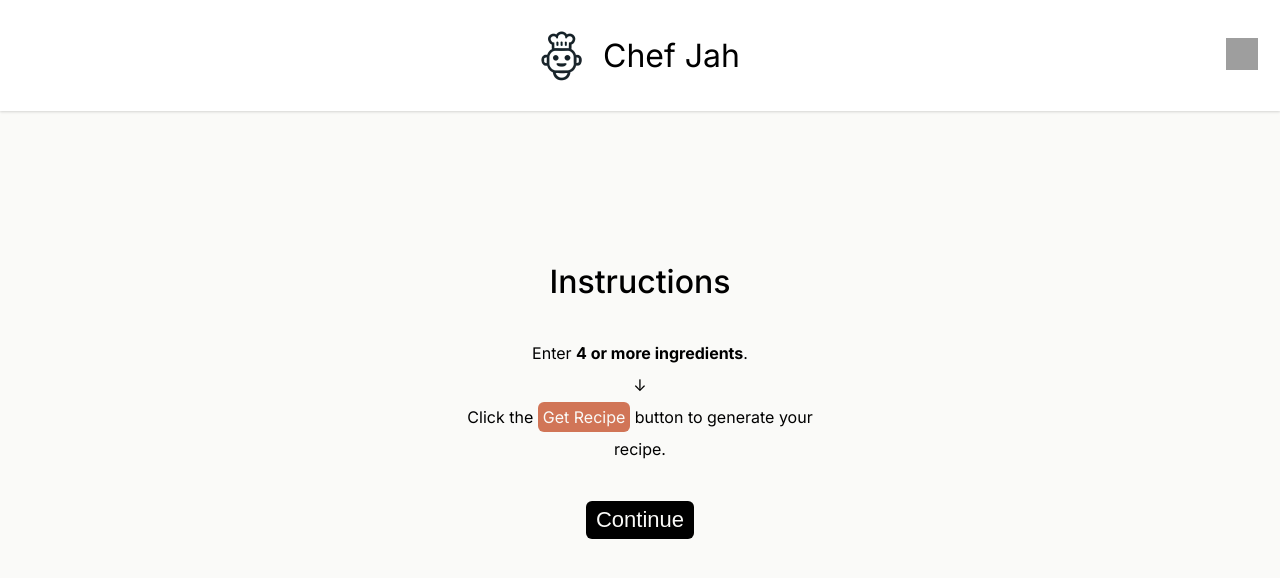
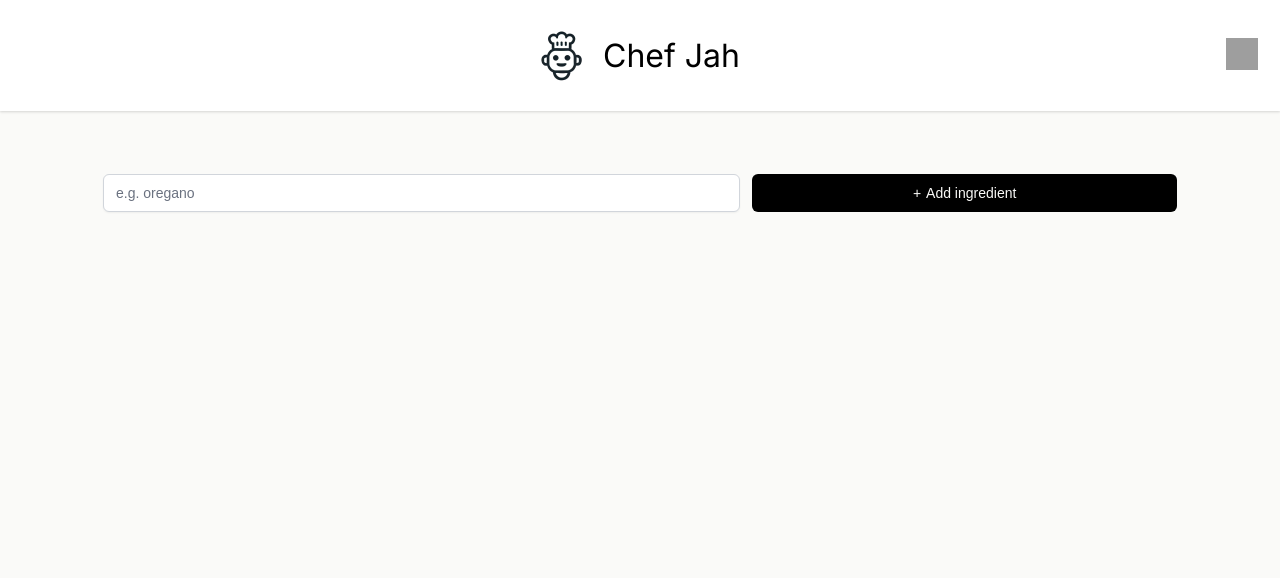
Before and after one commit to Abijahford/chef-claude, a React (Vite) app: page / in a window 1280 px wide. Shown: the top 578 px of the page. Built offline with nearby package versions, Linux system fonts and the light colour scheme; grey boxes are pictures that could not be loaded.

Commit message:
adjust logic

```diff
--- a/src/App.jsx
+++ b/src/App.jsx
@@ -9,7 +9,7 @@ export default function App() {
   }
   return (
     <>
-      {!resume && <Instructions getResume={getResume} />}
+      {resume && <Instructions getResume={getResume} />}
       <Header getResume={getResume} />
       <Main />
     </>
```
